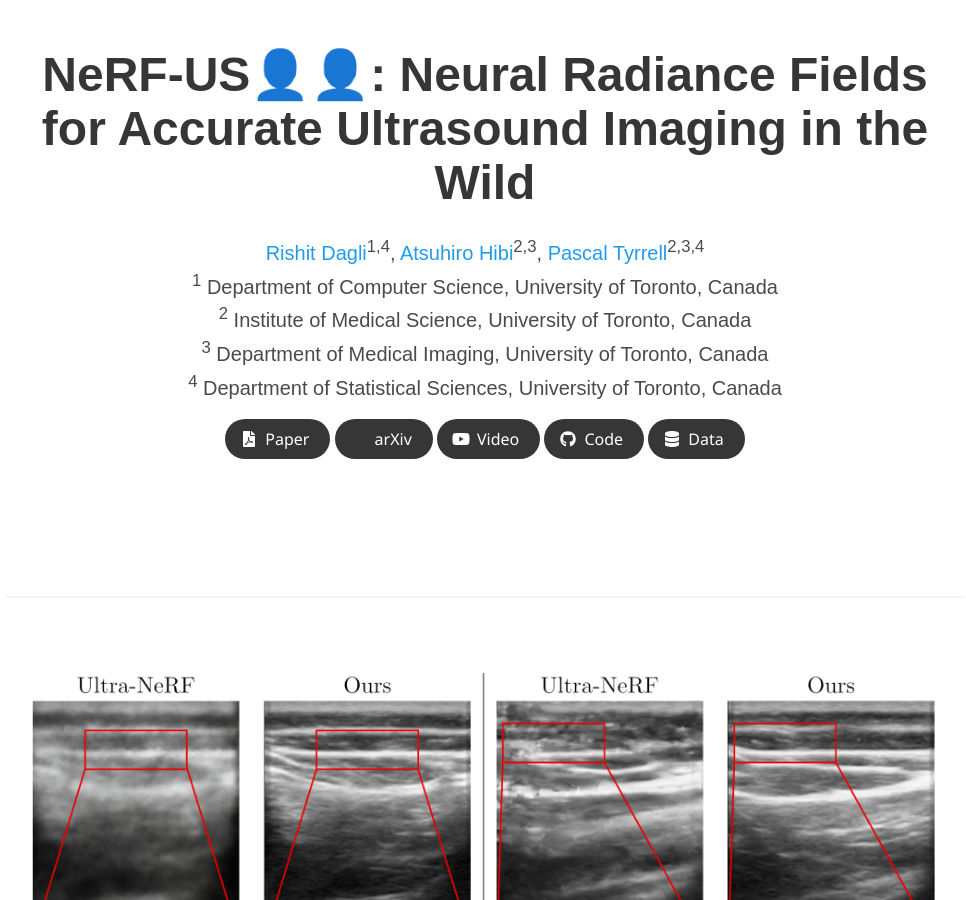
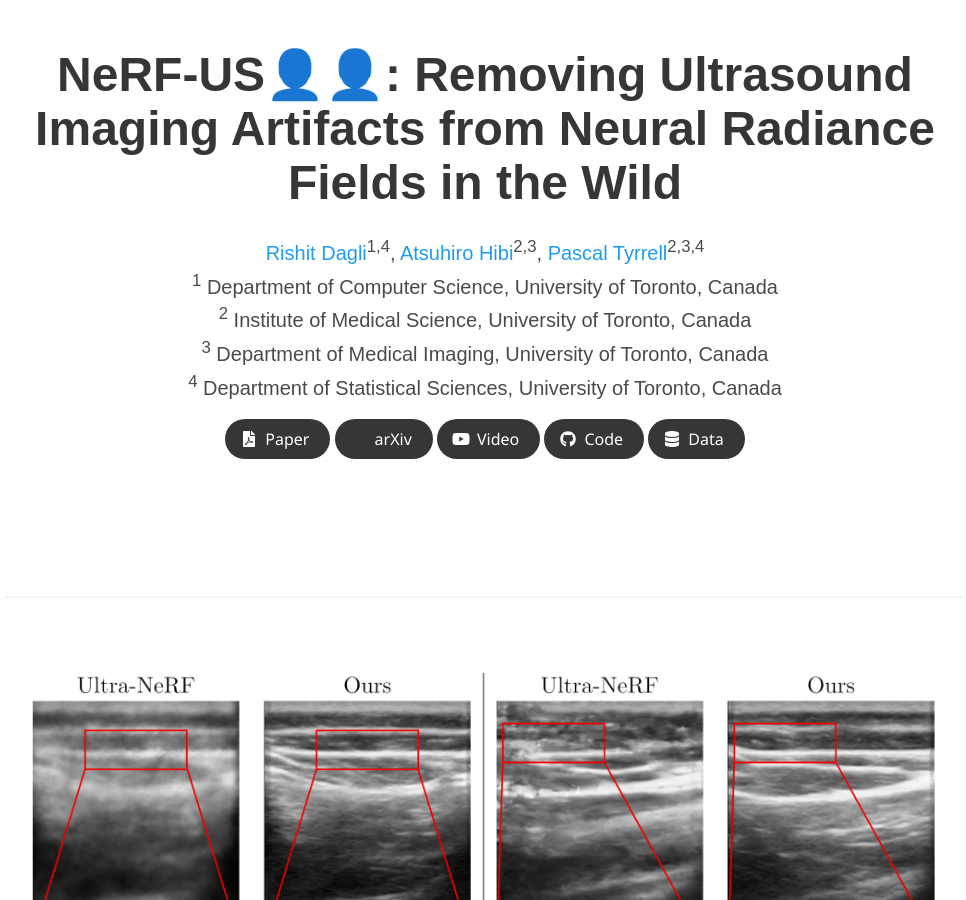
Before and after one commit to Rishit-dagli/personal-website, a Jekyll site: the page built from _pages/nerf-us.md, in a window 1280 px wide and 900 px high. Shown: the whole window, without its empty margins (155-1121 px from the left). Built offline with Jekyll 4.4.1, drawn with Linux system fonts in a browser that asks for light colours; nearby versions of some CDN libraries; some web fonts are replaced; library files that are not in the unit come from our copies; a style sheet for code colours, icons or effects is not loaded.

Commit message:
Update nerf-us.md

```diff
--- a/_pages/nerf-us.md
+++ b/_pages/nerf-us.md
@@ -5,7 +5,7 @@ permalink: /nerf-us/
 headtitle:
     NeRF-US
 title:
-    NeRF-US<span>&#128100;&#128100;&#58;</span> Neural Radiance Fields for Accurate Ultrasound Imaging in the Wild
+    NeRF-US<span>&#128100;&#128100;&#58;</span> Removing Ultrasound Imaging Artifacts from Neural Radiance Fields in the Wild
 authors:
     <a href="https://www.cs.toronto.edu/~rishit">Rishit Dagli</a><sup>1,4</sup>, <a href="https://hibiat.github.io/cv1/">Atsuhiro Hibi</a><sup>2,3</sup>, <a href="https://scholar.google.com/citations?user=c-KHCzEAAAAJ&hl=en&oi=ao">Pascal Tyrrell</a><sup>2,3,4</sup>
 affiliations:
```
